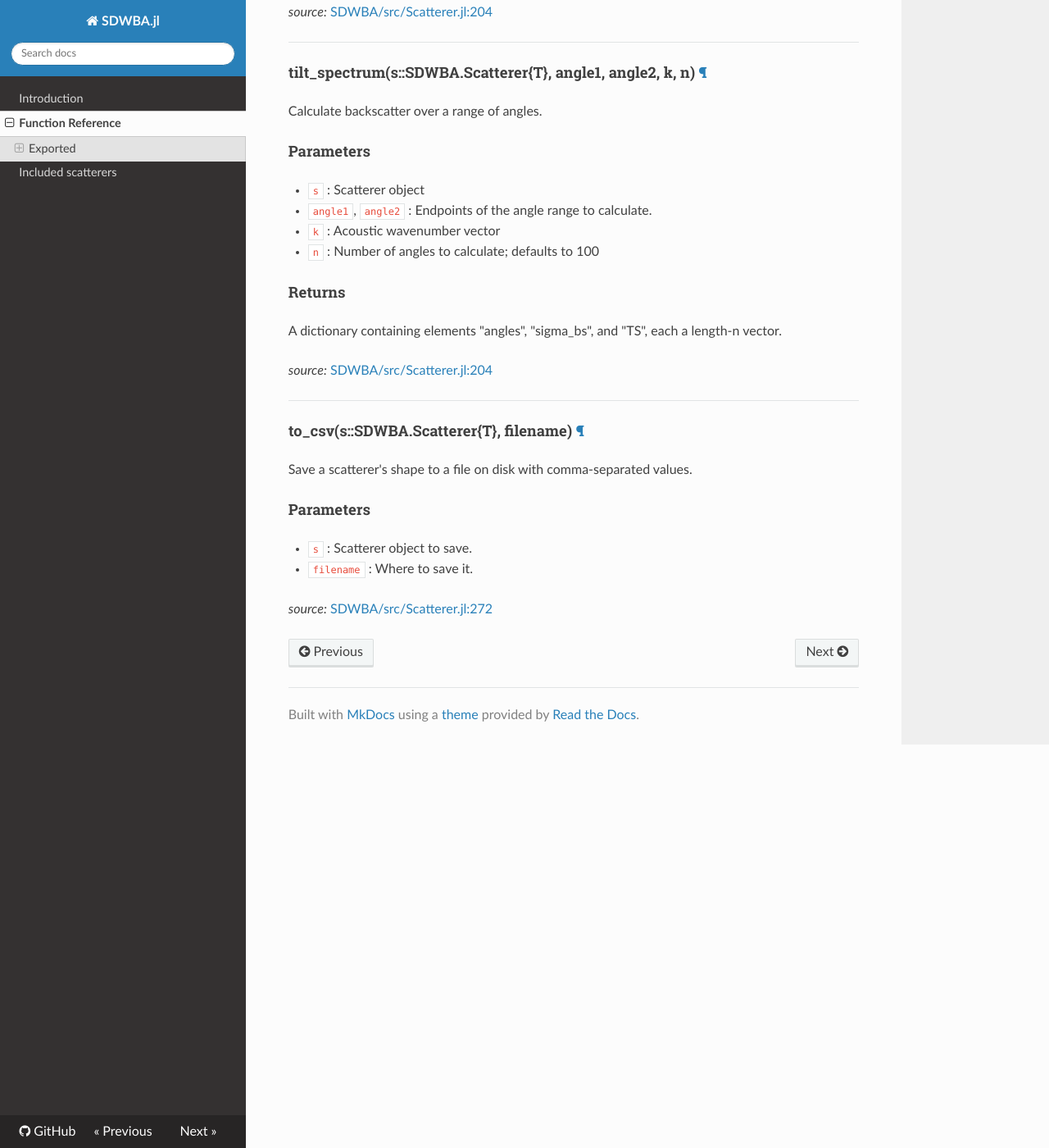
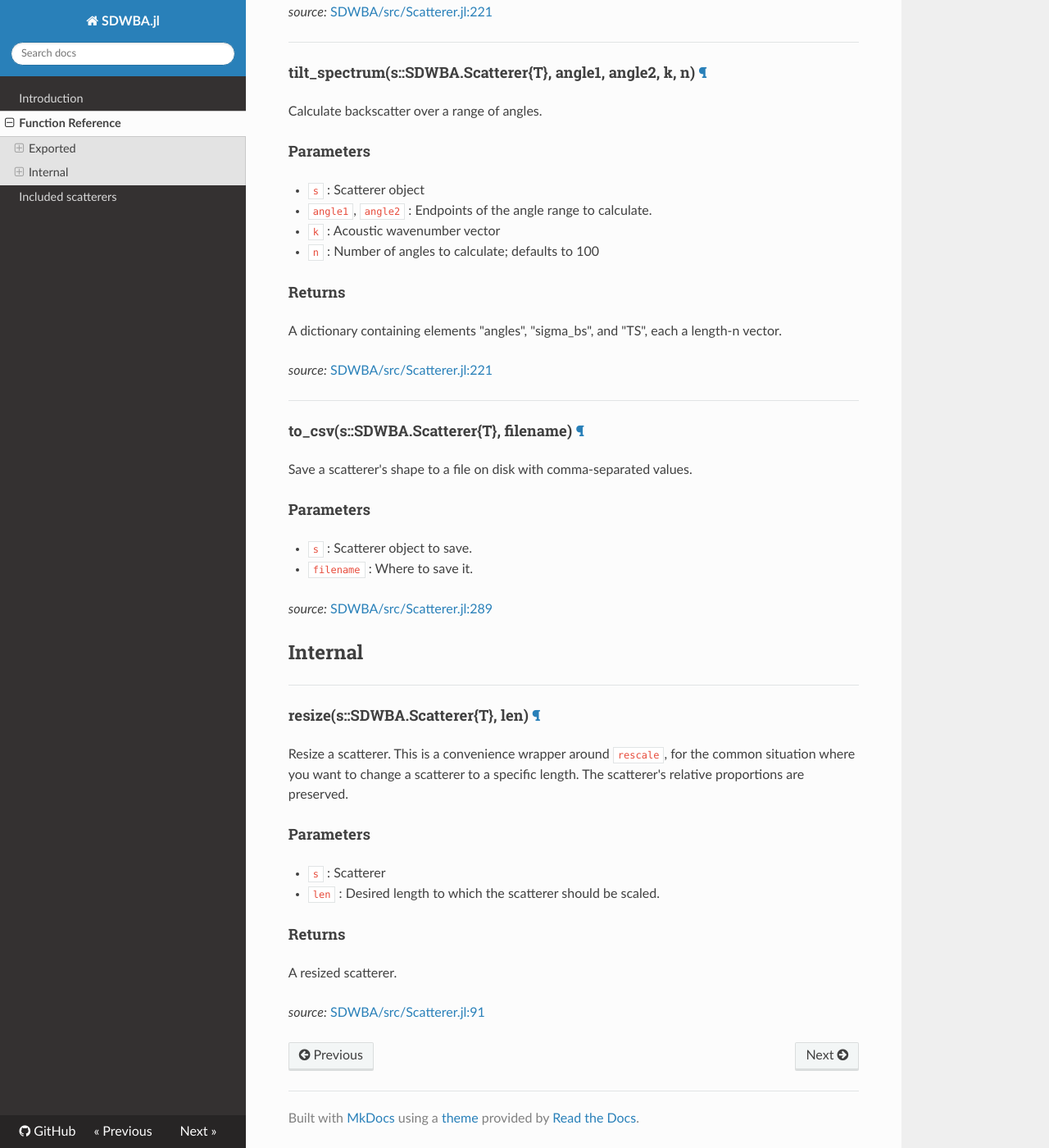
Before and after one commit to ElOceanografo/SDWBA.jl, an MkDocs documentation site: the page built from docs/API.md, in a window 1280 px wide and 1400 px high, scrolled down 3487 px. Shown: the whole window at 82% size. Built offline with MkDocs 1.6.1, drawn with Linux system fonts in a browser that asks for light colours; nearby versions of some CDN libraries; old or Windows-style settings are respelled for this version of MkDocs; some of the changed text lies outside the part shown.

Commit message:
convenience "resize" function

```diff
--- a/docs/API.md
+++ b/docs/API.md
@@ -114,7 +114,7 @@ Demer (2006) or Calise and Skaret (2011) for details.
 
 
 *source:*
-[SDWBA/src/Scatterer.jl:69](https://github.com/ElOceanografo/SDWBA.jl/tree/632e54ce4acc8278adac559476b2aa569a94b941/src/Scatterer.jl#L69)
+[SDWBA/src/Scatterer.jl:69](https://github.com/ElOceanografo/SDWBA.jl/tree/467c314a3aaa191258c02acf628b546a92eca941/src/Scatterer.jl#L69)
 
 ---
 
@@ -157,7 +157,7 @@ each a length-n vector.
 
 
 *source:*
-[SDWBA/src/Scatterer.jl:204](https://github.com/ElOceanografo/SDWBA.jl/tree/632e54ce4acc8278adac559476b2aa569a94b941/src/Scatterer.jl#L204)
+[SDWBA/src/Scatterer.jl:221](https://github.com/ElOceanografo/SDWBA.jl/tree/467c314a3aaa191258c02acf628b546a92eca941/src/Scatterer.jl#L221)
 
 ---
 
@@ -179,7 +179,7 @@ each a length-n vector.
 
 
 *source:*
-[SDWBA/src/Scatterer.jl:204](https://github.com/ElOceanografo/SDWBA.jl/tree/632e54ce4acc8278adac559476b2aa569a94b941/src/Scatterer.jl#L204)
+[SDWBA/src/Scatterer.jl:221](https://github.com/ElOceanografo/SDWBA.jl/tree/467c314a3aaa191258c02acf628b546a92eca941/src/Scatterer.jl#L221)
 
 ---
 
@@ -194,4 +194,25 @@ Save a scatterer's shape to a file on disk with comma-separated values.
 
 
 *source:*
-[SDWBA/src/Scatterer.jl:272](https://github.com/ElOceanografo/SDWBA.jl/tree/632e54ce4acc8278adac559476b2aa569a94b941/src/Scatterer.jl#L272)
+[SDWBA/src/Scatterer.jl:289](https://github.com/ElOceanografo/SDWBA.jl/tree/467c314a3aaa191258c02acf628b546a92eca941/src/Scatterer.jl#L289)
+
+## Internal
+
+---
+
+<a id="method__resize.1" class="lexicon_definition"></a>
+#### resize(s::SDWBA.Scatterer{T},  len) [¶](#method__resize.1)
+Resize a scatterer.  This is a convenience wrapper around `rescale`, for the
+common situation where you want to change a scatterer to a specific length.
+The scatterer's relative proportions are preserved.
+
+#### Parameters
+- `s` : Scatterer
+- `len` : Desired length to which the scatterer should be scaled.
+
+#### Returns
+A resized scatterer.
+
+
+*source:*
+[SDWBA/src/Scatterer.jl:91](https://github.com/ElOceanografo/SDWBA.jl/tree/467c314a3aaa191258c02acf628b546a92eca941/src/Scatterer.jl#L91)
```
Also changed, not shown: other parts of docs/API.md (+6 -6 lines), docs/Models.md (+5 -5 lines), site/API/index.html, site/Models/index.html, site/index.html, site/mkdocs/search_index.json, 1 other file.
